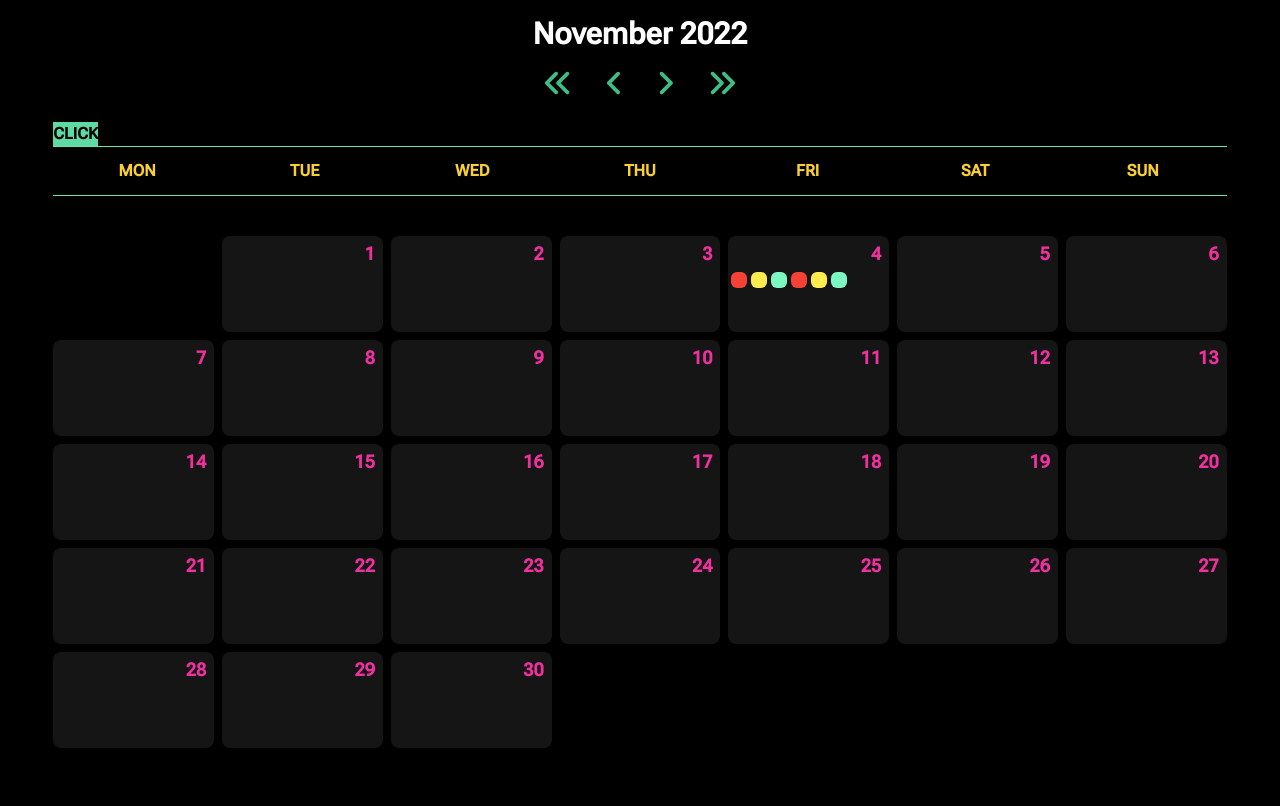
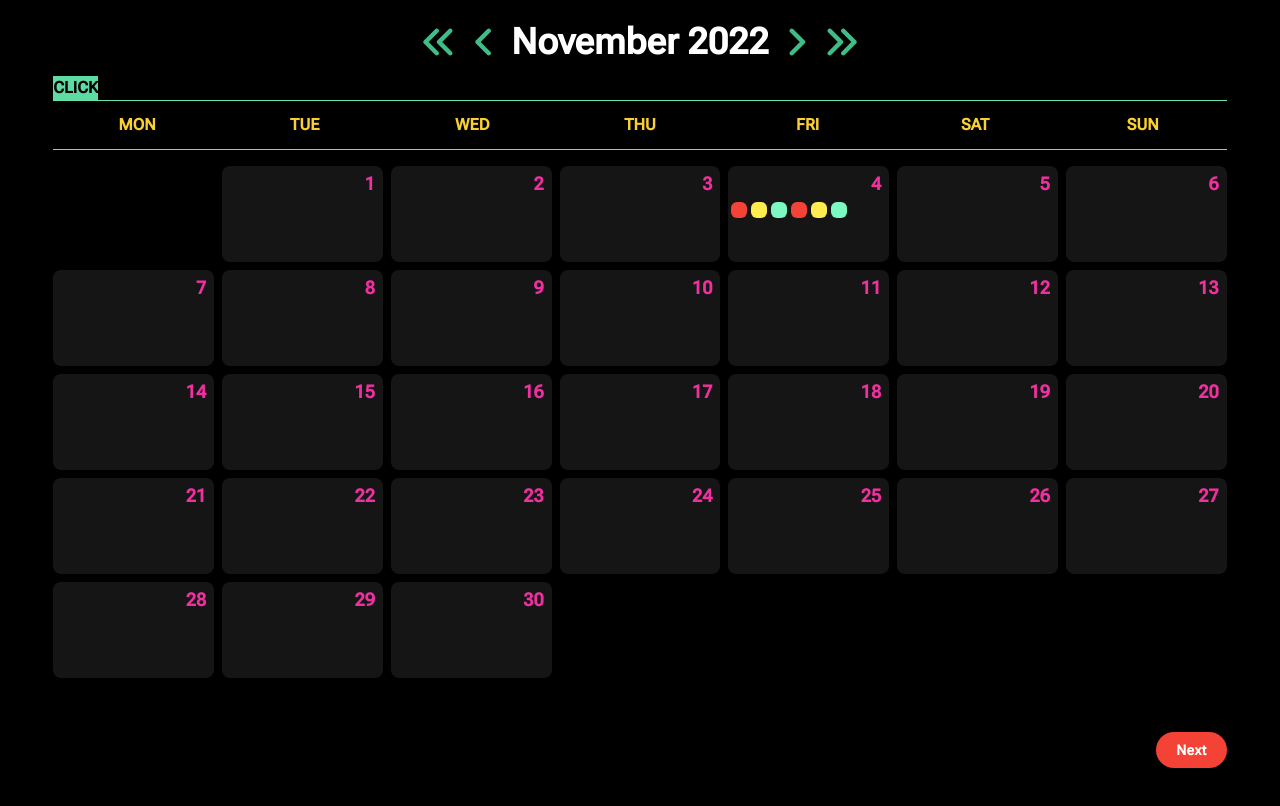
Before and after one commit to micTrb/synthwave-calendar, a React (Vite) app: page / in a window 1280 px wide. Shown: the top 806 px of the page. Built offline with nearby package versions, Linux system fonts and the light colour scheme.

Commit message:
add icon button

```diff
--- a/src/components/Calendar.tsx
+++ b/src/components/Calendar.tsx
@@ -15,7 +15,7 @@ import { hasReminders } from "../utils/hasReminders";
 import useMediaQuery from "../hooks/useMediaQuery";
 import { isEqual, parseISO, startOfDay } from "date-fns";
 import { compareDates } from "../utils/compareDates";
-import { useEffect } from 'react';
+import { useEffect } from "react";
 import { generateHours, generateMinutes } from "../utils/generateTimes";
 
 const Calendar: React.FC = () => {
@@ -46,21 +46,17 @@ const Calendar: React.FC = () => {
 
   const handleSelectDate: (date: Date) => void = (date: Date) => {
     dispatch(CalendarActions.selectDate(date));
-    navigate('add-reminder');
+    navigate("add-reminder");
   };
 
-  useEffect(() =>{
-  },[])
+  useEffect(() => {}, []);
 
   return (
     <div className="mb-12">
       <Header value={currentDate} onChange={setCurrentDate} />
 
       <div className="my-2 mx-auto w-11/12">
-        <button
-          className="bg-green-500"
-          onClick={() => console.log(reminders)}
-        >
+        <button className="bg-green-500" onClick={() => console.log(reminders)}>
           CLICK
         </button>
         <div
@@ -79,7 +75,7 @@ const Calendar: React.FC = () => {
           ))}
         </div>
 
-        <div className="mt-10 gap-2 grid grid-cols-7 items-center justify-center text-center">
+        <div className="mt-4 gap-2 grid grid-cols-7 items-center justify-center text-center">
           {Array.from({ length: prefixDays }).map((_, index) => {
             return <div className="m-2" key={index} />;
           })}
@@ -91,11 +87,12 @@ const Calendar: React.FC = () => {
             const date = new Date(year, month, day);
             let hasRem = hasReminders(reminders, date);
 
-
             return (
               <Cell
                 key={day}
-                onClick={() => { handleSelectDate(date) }}
+                onClick={() => {
+                  handleSelectDate(date);
+                }}
                 className={clsx(
                   `items-center justify-center border-black-500 bg-black-300/40 hover:border-green-500
                 hover:border text-pink-400 cursor-pointer transition-all duration-400`,
@@ -122,21 +119,18 @@ const Calendar: React.FC = () => {
                   )}
                 >
                   <p
-                    className={clsx(
-                      `lg:my-1 lg:mr-2 xl:my-1 xl:mr-2 text-lg`
-                    )}
+                    className={clsx(`lg:my-1 lg:mr-2 xl:my-1 xl:mr-2 text-lg`)}
                   >
                     {day}
                   </p>
 
                   {/* Mobile reminder visual */}
-                  {(hasRem && (sm||md)) ? (
+                  {hasRem && (sm || md) ? (
                     <p
                       className={clsx(`w-2/3 h-2 rounded-lg mx-auto
                     bg-pink-500 lg:my-1 lg:mr-2 xl:my-1 xl:mr-2 lg:text-md text-sm`)}
                     />
                   ) : null}
-
 
                   {/* Desktop reminder visual */}
                   {hasRem ? (
@@ -159,6 +153,12 @@ const Calendar: React.FC = () => {
           {Array.from({ length: suffixDays }).map((_, index) => {
             return <div key={index} className="" />;
           })}
+
+          <div className="w-11/12 fixed bottom-0">
+            <button className="float-right bottom-0 my-8 px-5 py-2 bg-red-500 text-white text-sm font-bold tracking-wide rounded-full focus:outline-none">
+              Next
+            </button>
+          </div>
         </div>
       </div>
     </div>
--- a/src/components/Cell.tsx
+++ b/src/components/Cell.tsx
@@ -22,7 +22,7 @@ const Cell: React.FC<Props> = ({ onClick, className, children }) => {
     <div onClick={onClick} className={clsx(`
     w-full
     xl:h-24
-    lg:h-28
+    lg:h-24
     md:h-20
     h-12
     sm:rounded-lg
--- a/src/components/Header.tsx
+++ b/src/components/Header.tsx
@@ -3,7 +3,12 @@ import Cell from "./Cell";
 
 import { sub, format, add, nextMonday } from "date-fns";
 import { FontAwesomeIcon } from "@fortawesome/react-fontawesome";
-import { faAngleLeft, faAngleRight, faAnglesLeft, faAnglesRight } from "@fortawesome/free-solid-svg-icons";
+import {
+  faAngleLeft,
+  faAngleRight,
+  faAnglesLeft,
+  faAnglesRight,
+} from "@fortawesome/free-solid-svg-icons";
 
 interface Props {
   value?: Date;
@@ -18,27 +23,29 @@ export const Header: React.FC<Props> = ({ value = new Date(), onChange }) => {
 
   return (
     <div className="text-white">
-      <h1 className="text-center text-3xl ">{format(value, "LLLL yyyy")}</h1>
-      <div className="w-full flex flex-row items-center justify-center text-center">
+      <div className="w-11/12 mx-auto flex flex-row items-center justify-center text-center">
         <FontAwesomeIcon
           onClick={prevYear}
           icon={faAnglesLeft}
-          className="m-4 text-green-800 text-3xl transition-all duration-200 cursor-pointer hover:text-green-100"
+          className="m-2 text-green-800 xl:text-4xl lg:text-4xl md:text-3xl text-lg transition-all duration-200 cursor-pointer hover:text-green-100"
         />
         <FontAwesomeIcon
           onClick={prevMonth}
           icon={faAngleLeft}
-          className="m-4 text-green-800 text-3xl transition-all duration-200 cursor-pointer hover:text-green-100"
+          className="m-2 text-green-800 xl:text-4xl lg:text-4xl md:text-3xl text-lg transition-all duration-200 cursor-pointer hover:text-green-100"
         />
+
+        <h1 className="mx-2 text-center xl:text-4xl lg:text-4xl md:text-3xl text-lg">{format(value, "LLLL yyyy")}</h1>
+
         <FontAwesomeIcon
           onClick={addMonth}
           icon={faAngleRight}
-          className="m-4 text-green-800 text-3xl transition-all duration-200 cursor-pointer hover:text-green-100"
+          className="m-2 text-green-800 xl:text-4xl lg:text-4xl md:text-3xl text-lg transition-all duration-200 cursor-pointer hover:text-green-100"
         />
         <FontAwesomeIcon
           onClick={addYear}
           icon={faAnglesRight}
-          className="m-4 text-green-800 text-3xl transition-all duration-200 cursor-pointer hover:text-green-100"
+          className="m-2 text-green-800 xl:text-4xl lg:text-4xl md:text-3xl text-lg transition-all duration-200 cursor-pointer hover:text-green-100"
         />
       </div>
     </div>
```
